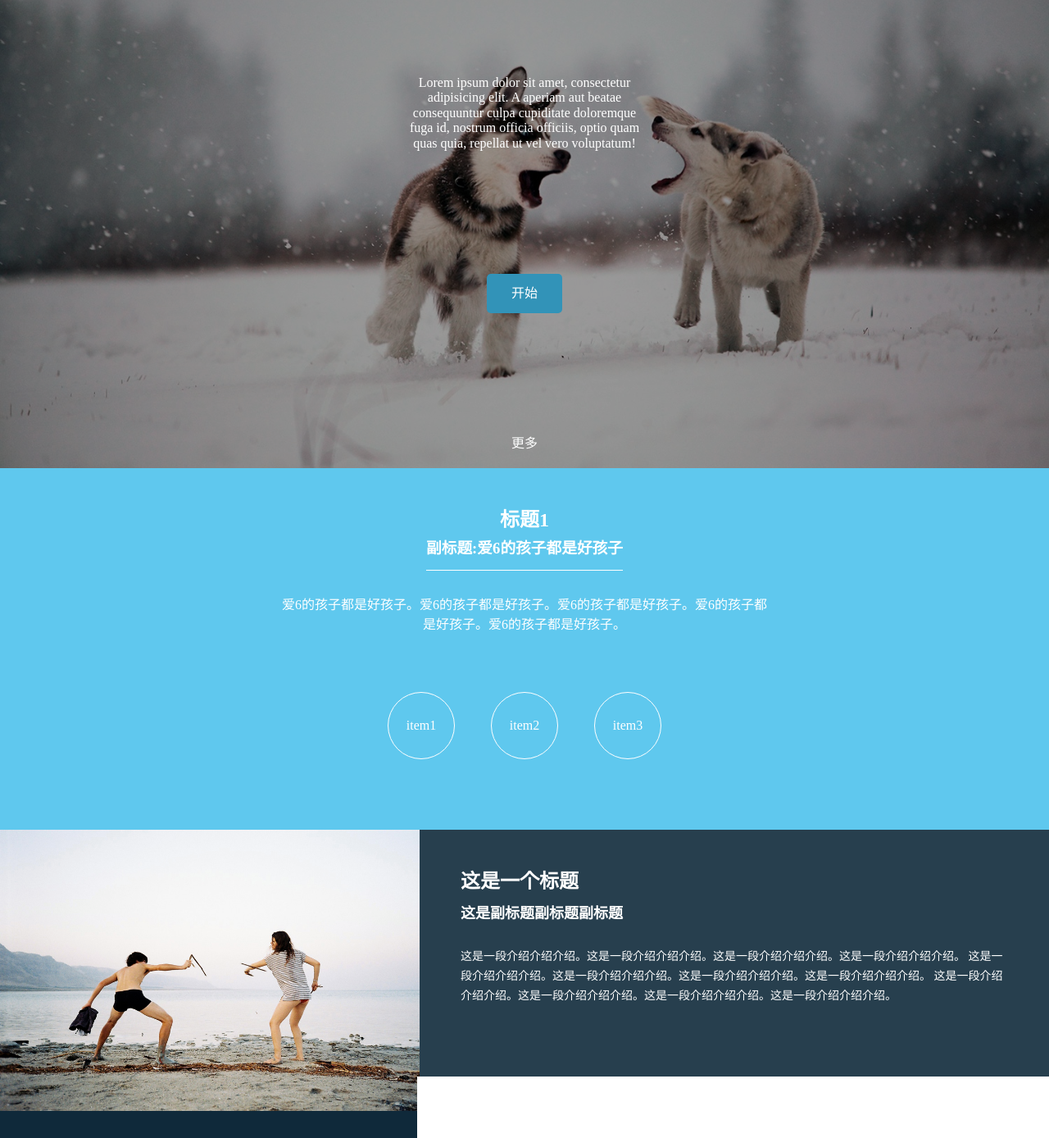
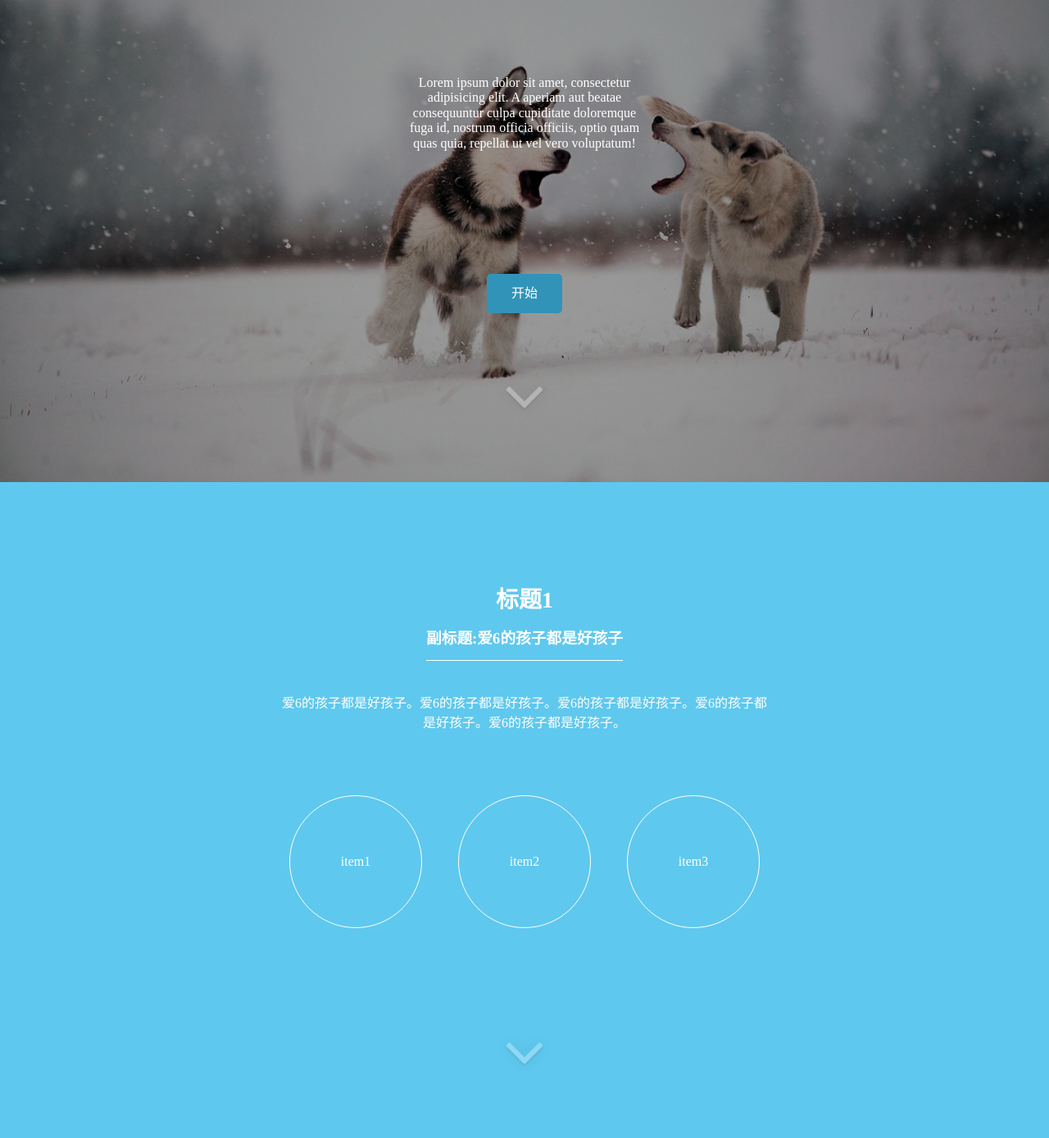
Before and after one commit to mujiangliu/ife_mob_task, a plain HTML site: page 666Team/index.html in a window 1280 px wide. Shown: the part 212-1600 px from the top of the page at 82% size. Drawn offline with nearby package versions, Linux system fonts and the light colour scheme.

Commit message:
update fullpage

```diff
--- a/666Team/css/style.css
+++ b/666Team/css/style.css
@@ -1,4 +1,27 @@
-
+#content>section {
+    position: relative;
+    margin: 0;
+    opacity: 1;
+    overflow: hidden;
+    -webkit-transition: opacity 2s ease;
+    -moz-transition: opacity 2s ease;
+    -o-transition: opacity 2s ease;
+    -ms-transition: opacity 2s ease;
+    transition: opacity 2s ease;
+}
+#content>section .content {
+    position:relative;
+    -webkit-transition:all 1s ease;
+    -moz-transition:all 1s ease;
+    -o-transition:all 1s ease;
+    -ms-transition:all 1s ease;
+    transition:all 1s ease;
+    -webkit-transform:translateZ(0);
+    -moz-transform:translateZ(0);
+    -o-transform:translateZ(0);
+    -ms-transform:translateZ(0);
+    transform:translateZ(0)
+}
 a {
     text-decoration: none;
     color: #ffffff;
@@ -8,15 +31,27 @@ a {
     clear: both;
     display: block;
 }
-.content {
+#content {
     background: #ffffff url("../img/banner.jpg") no-repeat center;
     background-size: cover;
     background-attachment: fixed;
 }
-header {
+.container {
+    width: 90%;
+    margin: 0 auto;
+}
+#intro {
     background-color: rgba(0,0,0,0.4);
+    overflow: hidden;
+    position: relative;
+    top: 0;
+    left: 0;
+    -moz-transition: all 1s ease;
+    -o-transition: all 1s ease;
+    -ms-transition: all 1s ease;
+    transition: all 1s ease;
 }
-header nav {
+#intro nav {
     background-color: transparent;
     height: 50px;
 }
@@ -31,17 +66,17 @@ header nav {
     font-size: 24px;
     font-weight: 700;
 }
-header nav ul {
+#intro nav ul {
     margin: 0px;
     padding: 0px;
     float: right;
 }
-header nav ul li {
+#intro nav ul li {
     list-style: none;
     display: inline-block;
     margin: 15px 10px;
 }
-header nav ul li a {
+#intro nav ul li a {
     color: #fff;
     display:inline-block;
     height: 50px;
@@ -76,42 +111,72 @@ header nav ul li a {
     margin-top: 150px;
     text-align: center;
 }
-.first {
+
+a.angle {
+    position: absolute;
+    width: 300px;
+    height: 150px;
+    bottom: 0;
+    margin-left: 50%;
+    left: -150px;
+    text-align: center;
+    font-size: 80px;
+    color: #fff;
+    text-shadow: 0 2px 3px rgba(0,0,0,0.3),0 1px 18px rgba(0,0,0,0.3);
+    opacity: .3;
+    /* -webkit-transition: all 1s ease; */
+    -moz-transition: all 1s ease;
+    -o-transition: all 1s ease;
+    -ms-transition: all 1s ease;
+    transition: all 1s ease;
+}
+
+#first {
     background-color: #5fc8ee;
     text-align: center;
-    padding: 50px 0;
+    padding: 10% 0;
     color: #ffffff;
+    -webkit-box-sizing: border-box;
+    -moz-box-sizing: border-box;
+    box-sizing: border-box;
+    -moz-transition: all 1s ease;
+    -o-transition: all 1s ease;
+    -ms-transition: all 1s ease;
+    transition: all 1s ease;
 }
-.first h2 {
+#first h2 {
     margin: 0;
+    font-size: 28px;
 }
-.first h3 {
-    margin: 0px auto 10px;
+#first h3 {
+    margin: 10px auto;
     display: inline-block;
     padding: 10px 0 15px;
     border-bottom: 1px solid #ffffff;
 }
-.first p {
-
+#first p {
     max-width: 600px;
     line-height: 24px;
-    margin: 20px auto 10px;
+    margin: 30px auto 40px;
 }
-.first ul {
-    margin-top: 50px;
-    padding: 0;
+#first ul {
+    width: 680px;
+    position: absolute;
+    margin-left: 50%;
+    left: -340px;
+    padding: 0px;
 }
-.first ul li {
-    width: 80px;
-    height: 80px;
+#first ul li {
+    width: 160px;
+    height: 160px;
     margin: 20px;
-    line-height: 80px;
+    line-height: 160px;
     list-style: none;
     display: inline-block;
     border-radius: 50%;
     border: 1px solid #ffffff;
 }
-.second {
+#second {
     background-color: #0f293a;
 }
 .article:nth-child(odd) {
@@ -144,30 +209,27 @@ header nav ul li a {
     font-size: 14px;
     line-height: 170%;
 }
-.third {
+#third {
     background-color: #755ebf;
     color: #ffffff;
     padding: 100px;
 }
-.container {
-    width: 980px;
-    margin: 0 auto;
-}
-.third h2 {
+
+#third h2 {
     margin: 14px;
     text-align: center;
 }
-.third p {
+#third p {
     text-align: center;
     max-width: 680px;
     margin: 40px auto;
 }
 .card-group {
 }
-.third ul {
+#third ul {
     padding: 0px;
 }
-.third ul li {
+#third ul li {
     width: 50%;
     float: left;
     display: inline-block;
@@ -175,25 +237,25 @@ header nav ul li a {
     box-sizing: border-box;
     padding: 20px;
 }
-.third ul li p {
+#third ul li p {
     margin: 20px 10px 40px;
 }
-.third ul li:nth-child(1) {
+#third ul li:nth-child(1) {
     background-color: rgba(0,0,0,0.04);
 }
-.third ul li:nth-child(2) {
+#third ul li:nth-child(2) {
     background-color: rgba(0,0,0,0.08);
 }
-.third ul li:nth-child(3) {
+#third ul li:nth-child(3) {
     background-color: rgba(0,0,0,0.08);
 }
-.third ul li:nth-child(4) {
+#third ul li:nth-child(4) {
     background-color: rgba(0,0,0,0.04);
 }
-.third ul li:nth-child(5) {
+#third ul li:nth-child(5) {
     background-color: rgba(0,0,0,0.04);
 }
-.third ul li:nth-child(6) {
+#third ul li:nth-child(6) {
     background-color: rgba(0,0,0,0.08);
 }
 footer {
--- a/666Team/index.html
+++ b/666Team/index.html
@@ -4,11 +4,12 @@
     <meta charset="UTF-8">
     <link rel="stylesheet" href="css/style.css"/>
     <link href="//cdn.bootcss.com/normalize/3.0.3/normalize.css" rel="stylesheet">
+    <link href="//netdna.bootstrapcdn.com/font-awesome/4.3.0/css/font-awesome.min.css" rel="stylesheet">
     <title></title>
 </head>
 <body>
-<div class="content">
-<header>
+<div id="content">
+    <section id="intro">
         <nav>
             <div class="logo"><a href="index.html">666Team</a></div>
             <ul>
@@ -18,18 +19,17 @@
                 <li><a href="#">关于</a></li>
             </ul>
         </nav>
-    <div class="banner">
+        <div class="banner container">
             <h2>666Team</h2>
 
             <p>Lorem ipsum dolor sit amet, consectetur adipisicing elit.
                 A aperiam aut beatae consequuntur culpa cupiditate doloremque fuga id,
                 nostrum officia officiis, optio quam quas quia, repellat ut vel vero voluptatum!</p>
             <button class="button">开始</button>
-        <div class="more"><a href="#">更多</a></div>
+            <a href="#first" class="angle"><i class="fa fa-angle-down"></i></a>
         </div>
-</header>
-<div id="main">
-    <section class="first">
+    </section>
+    <section id="first">
         <h2>标题1</h2>
 
         <h3>副标题:爱6的孩子都是好孩子</h3>
@@ -40,8 +40,9 @@
             <li>item2</li>
             <li>item3</li>
         </ul>
+        <a href="#second" class="angle"><i class="fa fa-angle-down"></i></a>
     </section>
-    <section class="second">
+    <section id="second">
         <div class="article clearfix">
             <div class="article_img">
                 <img src="img/pic01.jpg" alt="pic01"/>
@@ -52,7 +53,6 @@
                 <h3>这是副标题副标题副标题</h3>
 
                 <p>这是一段介绍介绍介绍。这是一段介绍介绍介绍。这是一段介绍介绍介绍。这是一段介绍介绍介绍。
-                    这是一段介绍介绍介绍。这是一段介绍介绍介绍。这是一段介绍介绍介绍。这是一段介绍介绍介绍。
                     这是一段介绍介绍介绍。这是一段介绍介绍介绍。这是一段介绍介绍介绍。这是一段介绍介绍介绍。</p>
             </div>
         </div>
@@ -63,7 +63,6 @@
                 <h3>这是副标题副标题副标题</h3>
 
                 <p>这是一段介绍介绍介绍。这是一段介绍介绍介绍。这是一段介绍介绍介绍。这是一段介绍介绍介绍。
-                    这是一段介绍介绍介绍。这是一段介绍介绍介绍。这是一段介绍介绍介绍。这是一段介绍介绍介绍。
                     这是一段介绍介绍介绍。这是一段介绍介绍介绍。这是一段介绍介绍介绍。这是一段介绍介绍介绍。</p>
             </div>
             <div class="article_img">
@@ -80,12 +79,11 @@
                 <h3>这是副标题副标题副标题</h3>
 
                 <p>这是一段介绍介绍介绍。这是一段介绍介绍介绍。这是一段介绍介绍介绍。这是一段介绍介绍介绍。
-                    这是一段介绍介绍介绍。这是一段介绍介绍介绍。这是一段介绍介绍介绍。这是一段介绍介绍介绍。
                     这是一段介绍介绍介绍。这是一段介绍介绍介绍。这是一段介绍介绍介绍。这是一段介绍介绍介绍。</p>
             </div>
         </div>
     </section>
-    <section class="third">
+    <section id="third">
         <div class="container">
             <h2>这是一个标题题</h2>
 
@@ -141,10 +139,10 @@
             </div>
         </div>
     </section>
-</div>
     <footer>
-    <p>Made with <i style="color: #d43f57;">heart</i> by 666 Team，最后更新于2015年7月16日</p>
+        <p>Made with <a href="https://github.com/mujiangliu/666team" class="heart" style="color: #ed3050;"><i class="fa fa-heart"></i></a> by 666 Team，最后更新于2015年7月16日</p>
     </footer>
 </div>
+<script type="text/javascript" src="js/fullpage.js"></script>
 </body>
 </html>
--- /dev/null
+++ b/666Team/js/fullpage.js
@@ -0,0 +1,15 @@
+/**
+ * Created by Ryq on 2015/7/17.
+ */
+var page1 = document.getElementById("intro");
+var page2 = document.getElementById("first");
+init = function() {
+    var pageRange = {
+        X : document.documentElement.clientWidth || window.innerWidth,
+        Y : document.documentElement.clientHeight || window.innerHeight
+    }
+    page1.style.height = pageRange.Y + 'px';
+    page2.style.height = pageRange.Y + 'px';
+}
+init();
+window.onresize=init;
```
Also changed, not shown: 1 other file. Lines whose indentation alone changed are shown as unchanged.
